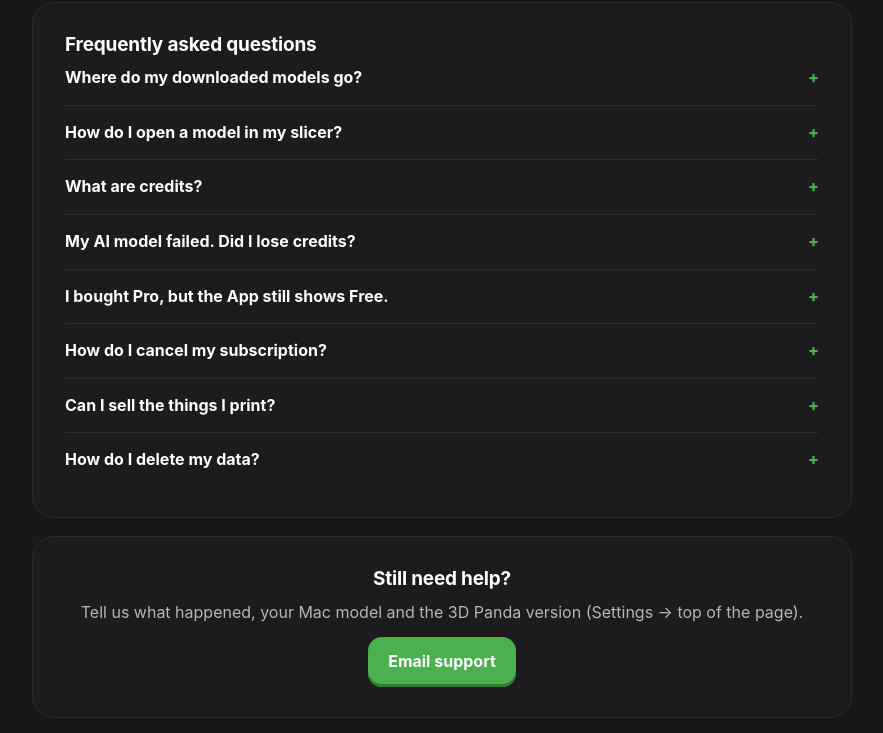
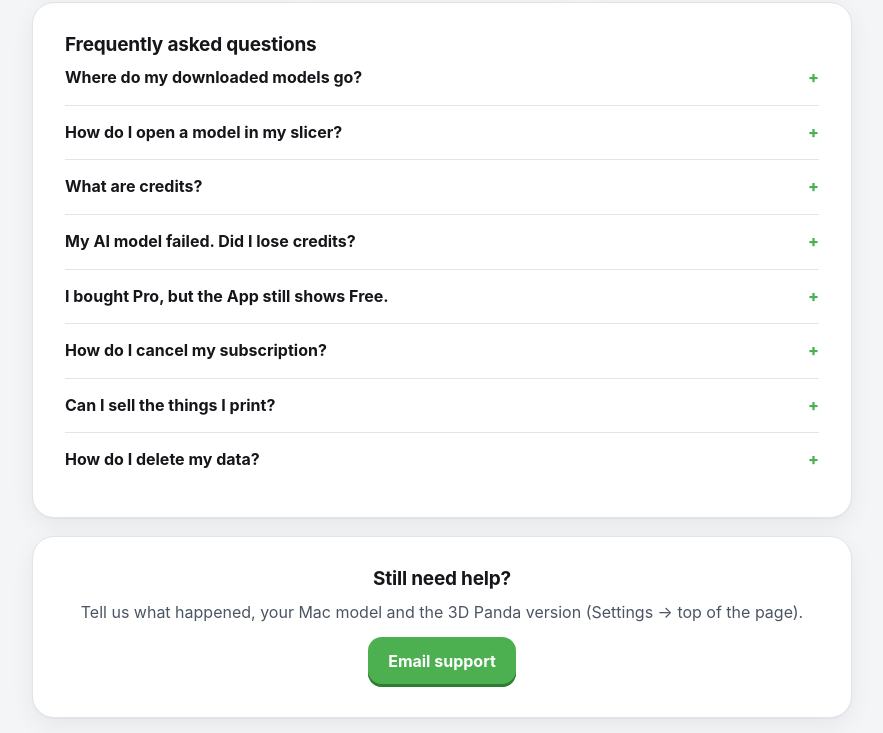
Before and after one commit to miqbalmac/Support, a plain HTML site: page support.html in a window 1280 px wide. Shown: the part 509-1242 px from the top of the page, without its empty margins (198-1081 px from the left). Drawn offline with Linux system fonts and the dark colour scheme.

Commit message:
Update support.html

```diff
--- a/support.html
+++ b/support.html
@@ -21,19 +21,7 @@
   --shadow: 0 1px 2px rgba(20, 22, 26, 0.04), 0 8px 24px rgba(20, 22, 26, 0.06);
   --radius: 22px;
 }
-@media (prefers-color-scheme: dark) {
-  :root {
-    --green-soft: rgba(76, 175, 80, 0.16);
-    --green-text: #81c784;
-    --bg: #17181a;
-    --card: #1c1c1e;
-    --border: #2c2c2c;
-    --text: #ffffff;
-    --body: #b6b6b8;
-    --muted: #909091;
-    --shadow: none;
-  }
-}
+
 * { box-sizing: border-box; }
 html { -webkit-text-size-adjust: 100%; }
 body {
```
